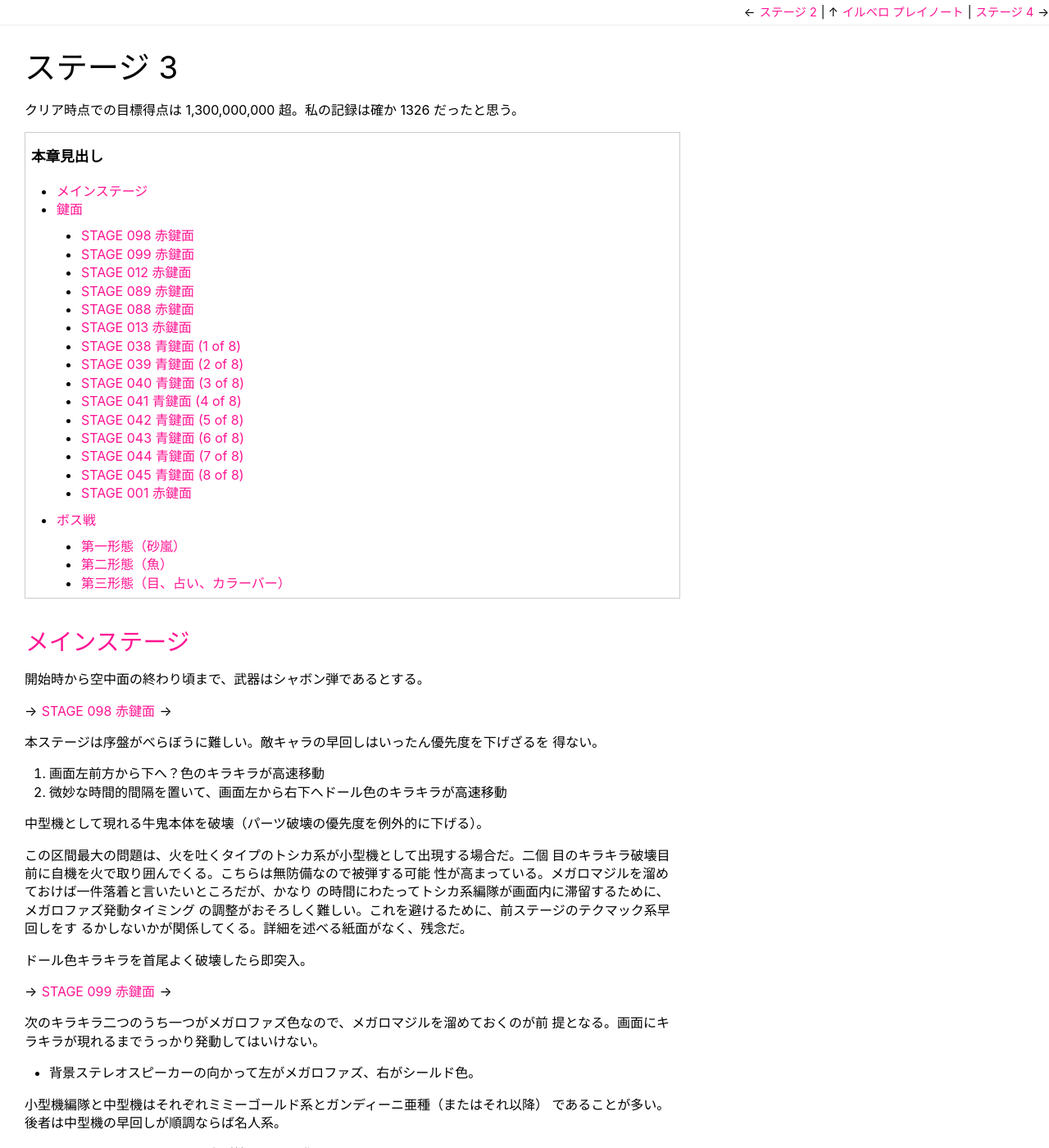
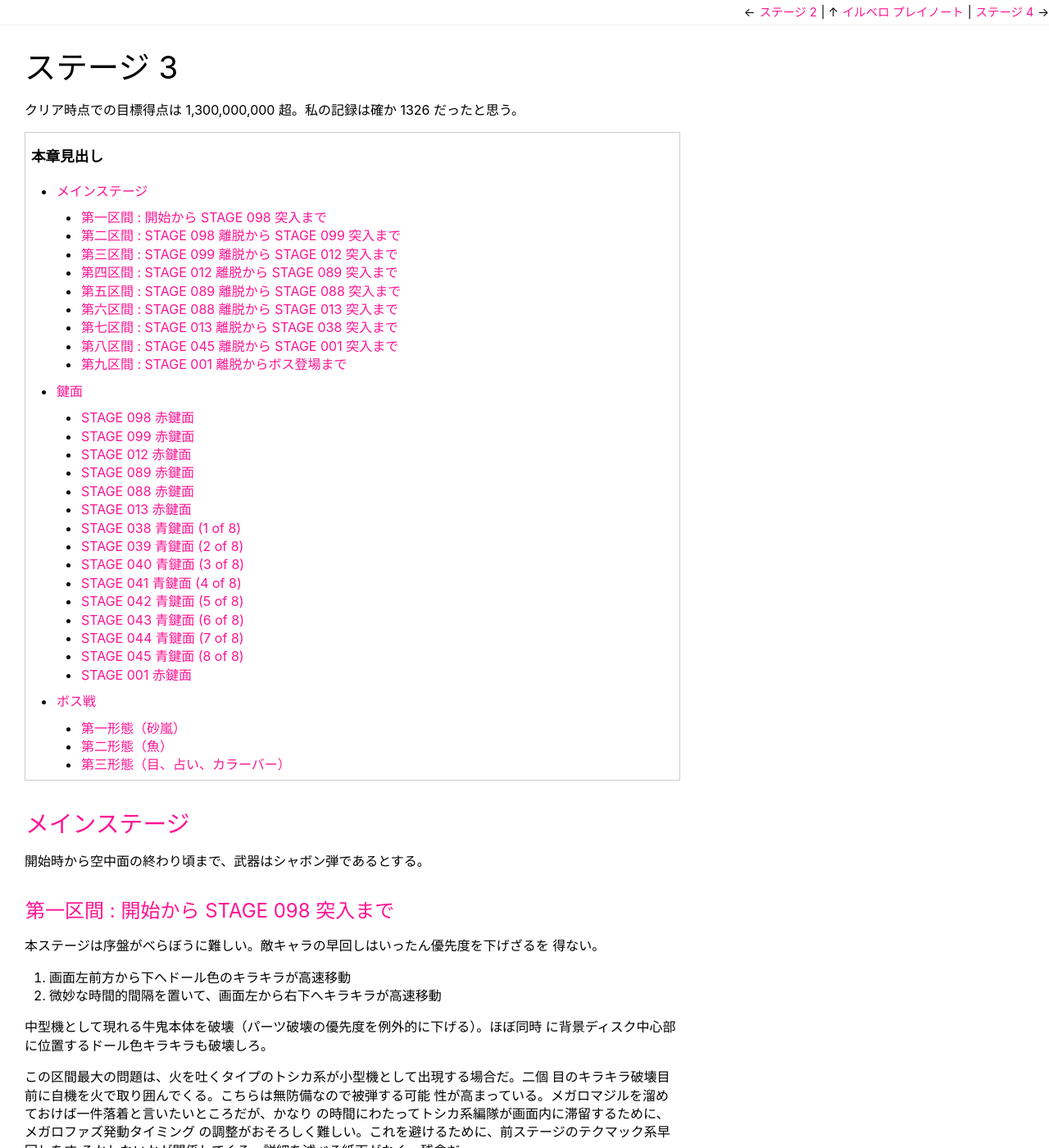
Before and after one commit to showa-yojyo/minibook, a Sphinx documentation site: the page built from source/milestone08/stage3.rst, in a window 1280 px wide and 1400 px high. Shown: the whole window at 82% size. Built offline with Sphinx 7.4.7, drawn with Linux system fonts in a browser that asks for light colours; some of the changed text lies outside the part shown.

Commit message:
milestone08/stage[1-5]: split to sections

```diff
--- a/source/milestone08/stage3.rst
+++ b/source/milestone08/stage3.rst
@@ -12,15 +12,17 @@
 
 開始時から空中面の終わり頃まで、武器はシャボン弾であるとする。
 
-→ :ref:`illvelo-stage-098` →
+第一区間 : 開始から STAGE 098 突入まで
+----------------------------------------------------------------------
 
 本ステージは序盤がべらぼうに難しい。敵キャラの早回しはいったん優先度を下げざるを
 得ない。
 
-#. 画面左前方から下へ？色のキラキラが高速移動
-#. 微妙な時間的間隔を置いて、画面左から右下へドール色のキラキラが高速移動
+#. 画面左前方から下へドール色のキラキラが高速移動
+#. 微妙な時間的間隔を置いて、画面左から右下へキラキラが高速移動
 
-中型機として現れる牛鬼本体を破壊（パーツ破壊の優先度を例外的に下げる）。
+中型機として現れる牛鬼本体を破壊（パーツ破壊の優先度を例外的に下げる）。ほぼ同時
+に背景ディスク中心部に位置するドール色キラキラも破壊しろ。
 
 この区間最大の問題は、火を吐くタイプのトシカ系が小型機として出現する場合だ。二個
 目のキラキラ破壊目前に自機を火で取り囲んでくる。こちらは無防備なので被弾する可能
@@ -29,9 +31,12 @@
 の調整がおそろしく難しい。これを避けるために、前ステージのテクマック系早回しをす
 るかしないかが関係してくる。詳細を述べる紙面がなく、残念だ。
 
-ドール色キラキラを首尾よく破壊したら即突入。
+キラキラを首尾よく破壊したら即突入。
 
-→ :ref:`illvelo-stage-099` →
+→ :ref:`illvelo-stage-098`
+
+第二区間 : STAGE 098 離脱から STAGE 099 突入まで
+----------------------------------------------------------------------
 
 次のキラキラ二つのうち一つがメガロファズ色なので、メガロマジルを溜めておくのが前
 提となる。画面にキラキラが現れるまでうっかり発動してはいけない。
@@ -52,29 +57,50 @@
 系が画面右側に出現」またはそれ以降になった状態で、厳密には、丸いガンディーニ亜種
 二機が高速で飛び回り始めたタイミングで突入したい。
 
-→ :ref:`illvelo-stage-012` →
+→ :ref:`illvelo-stage-099`
+
+第三区間 : STAGE 099 離脱から STAGE 012 突入まで
+----------------------------------------------------------------------
+
+前区間で述べた高速丸型ガンディーニ亜種二機が画面内に存在することが許されるのはこ
+の区間まで。
+
+→ :ref:`illvelo-stage-012`
+
+第四区間 : STAGE 012 離脱から STAGE 089 突入まで
+----------------------------------------------------------------------
 
 鍵面で武器をワイドショットに戻しておいたものとする。ここからは中型機の出現調整が
-キモになると信じている。この区間では
+キモになると信じている。この区間と次の区間で
 
-* ゆっくり丸いガンディーニ亜種二機を全壊
+* ゆっくり移動する丸いガンディーニ亜種二機を全壊
 * キュウマルニ系一機のパーツをなるべく多く壊す（本体は壊さない）
 
-のを目標にしたい。後者が極めて重要。これの可否で得点が明らかに変わってくる。次の
-鍵面に突入する時点で 50,000,000 点を超えていて欲しい。
+のを目標にしたい。後者が極めて重要。自機の位置調整が特に難しい。これの可否で得点
+が明らかに変わってくる。次の鍵面に突入する時点で 50,000,000 点を超えていて欲し
+い。
 
-→ :ref:`illvelo-stage-089` →
+→ :ref:`illvelo-stage-089`
+
+第五区間 : STAGE 089 離脱から STAGE 088 突入まで
+----------------------------------------------------------------------
 
 もう一回キュウマルニ系が現れる。これも本体以外のパーツ全壊で寸止めしておく。
 
 小型機編隊をなるべく多く破壊しつつ、ドール色のキラキラからフィールドチェンジ。
 
-→ :ref:`illvelo-stage-088` →
+→ :ref:`illvelo-stage-088`
+
+第六区間 : STAGE 088 離脱から STAGE 013 突入まで
+----------------------------------------------------------------------
 
 画面左上に牛鬼系が出現する。パーツをなるべく多く壊して本体は生かしておく。画面固
 定物のフィールドチェンジへ突入。
 
-→ :ref:`illvelo-stage-013` →
+→ :ref:`illvelo-stage-013`
+
+第七区間 : STAGE 013 離脱から STAGE 038 突入まで
+----------------------------------------------------------------------
 
 画面右上に牛鬼系が出現する。パーツをなるべく多く壊して、画面固定物のフィールド
 チェンジへ突入。
@@ -82,7 +108,10 @@
 この区間での小型機編隊がキッツァ系の場合、特にフィールドチェンジを行う画面左手側
 に現れる場合、被弾しがちなのでメガロファズ発動を推奨する。
 
-→ :ref:`illvelo-stage-038` → … → :ref:`illvelo-stage-045`
+→ :ref:`illvelo-stage-038`
+
+第八区間 : STAGE 045 離脱から STAGE 001 突入まで
+----------------------------------------------------------------------
 
 ここに至るまでに武器をワイドショットに戻せ。
 
@@ -91,6 +120,9 @@
 ドチェンジすることが可能だ。ギリギリまで引き付ける。
 
 → :ref:`illvelo-stage-001`
+
+第九区間 : STAGE 001 離脱からボス登場まで
+----------------------------------------------------------------------
 
 この鍵面を抜けたらボスまで敵は出現しない。
 
```
Also changed, not shown: source/milestone08/stage1.rst (+31 -10 lines), source/milestone08/stage2.rst (+35 -8 lines), source/milestone08/stage4.rst (+45 -13 lines), source/milestone08/stage5.rst (+24 -6 lines).
